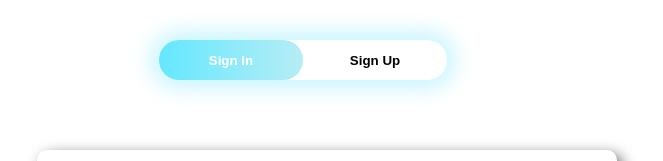
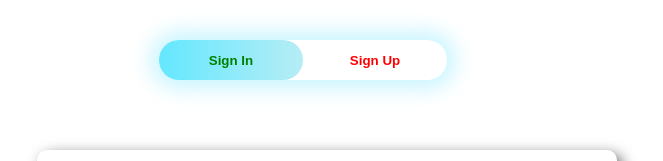
Before and after one commit to DeviPrasadKL/SignIn-SignUp-Pages, a React (Vite) app: page / in a window 1280 px wide. Shown: the top 161 px of the page, without its empty margins (361-1024 px from the left). Built offline with nearby package versions, Linux system fonts and the light colour scheme.

Commit message:
Toogle switch color change

```diff
--- a/src/Components/Main.jsx
+++ b/src/Components/Main.jsx
@@ -16,8 +16,8 @@ export default function Main() {
             <div className='container'>
                 <div className='toggle-outer'>
                     <div id="btn" style={{ left: flag ? '0%' : '50%' }} ></div>
-                    <button type="button" className='toggle-btn' onClick={handleToggle} style={{ color: flag ? 'white' : 'black' }} >Sign In</button>
-                    <button type="button" className='toggle-btn' onClick={handleToggle} style={{ color: flag ? 'black' : 'white' }} >Sign Up</button>
+                    <button type="button" className='toggle-btn' onClick={handleToggle} style={{ color: flag ? 'green' : 'red' }} >Sign In</button>
+                    <button type="button" className='toggle-btn' onClick={handleToggle} style={{ color: flag ? 'red' : 'green' }} >Sign Up</button>
                 </div>
             </div>
             <div className='ContentBox'>
```
